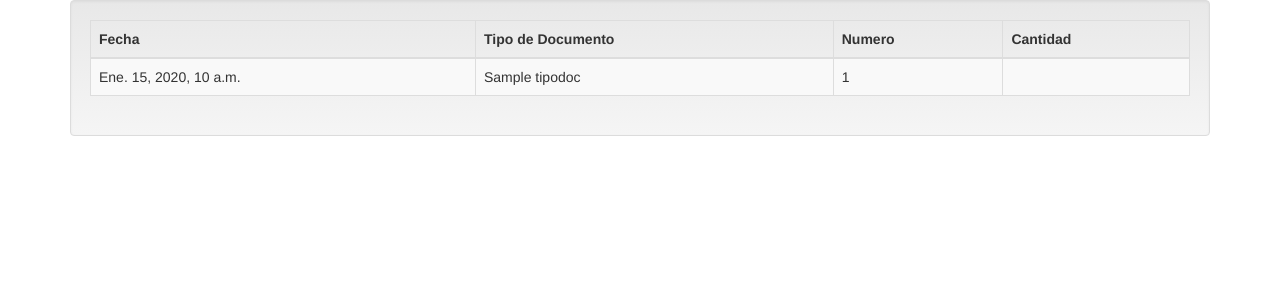
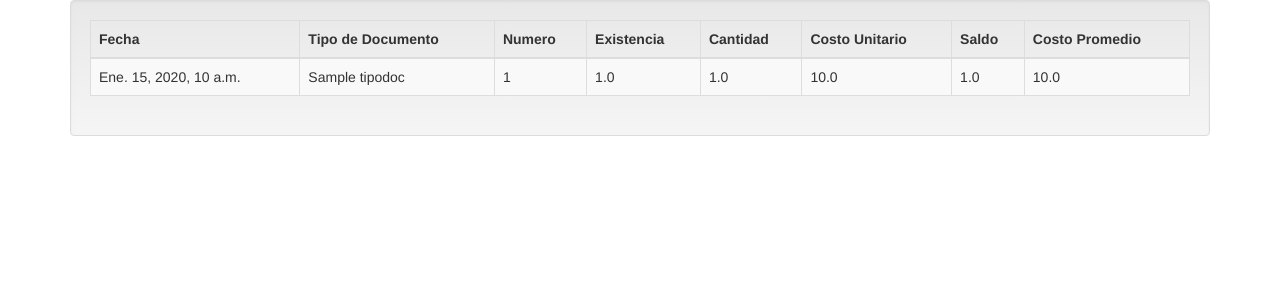
Before and after one commit to elvisvado/johnmay, a Django app: template base/templates/base/kardex_producto.html in a window 1280 px wide. Shown: the top 300 px of the page. Run offline with Django 3.2, Linux system fonts and the light colour scheme; the template is opened without the code that fills it: values that come from a table or form of the project are taken from there, others are empty; tables that the repository leaves empty hold one stand-in row (values such as "Sample post"); some libraries are stand-ins or nearby versions.

Commit message:
action de generar_kardex

```diff
--- a/base/templates/base/kardex_producto.html
+++ b/base/templates/base/kardex_producto.html
@@ -15,7 +15,11 @@
                         <th>Fecha</th>
                         <th>Tipo de Documento</th>
                         <th>Numero</th>
+                        <th>Existencia</th>
                         <th>Cantidad</th>
+                        <th>Costo Unitario</th>
+                        <th>Saldo</th>
+                        <th>Costo Promedio</th>
                     <tr>
                 </thead>
                 <tbody>
@@ -24,7 +28,11 @@
                     <td>{{d.documento.fecha}}</td>
                     <td>{{d.documento.tipodoc.name}}</td>
                     <td>{{d.documento.numero}}</td>
-                    <td>{{d.cantidad}}</td>
+                    <td>{{d.producto_existencia}}</td>
+                    <td>{{d.producto_cantidad}}</td>
+                    <td>{{d.producto_costo_unitario}}</td>
+                    <td>{{d.producto_saldo}}</td>
+                    <td>{{d.producto_costo_promedio}}</td>
                 </tr>
                 {% endfor %}
                 </tbody>
```
